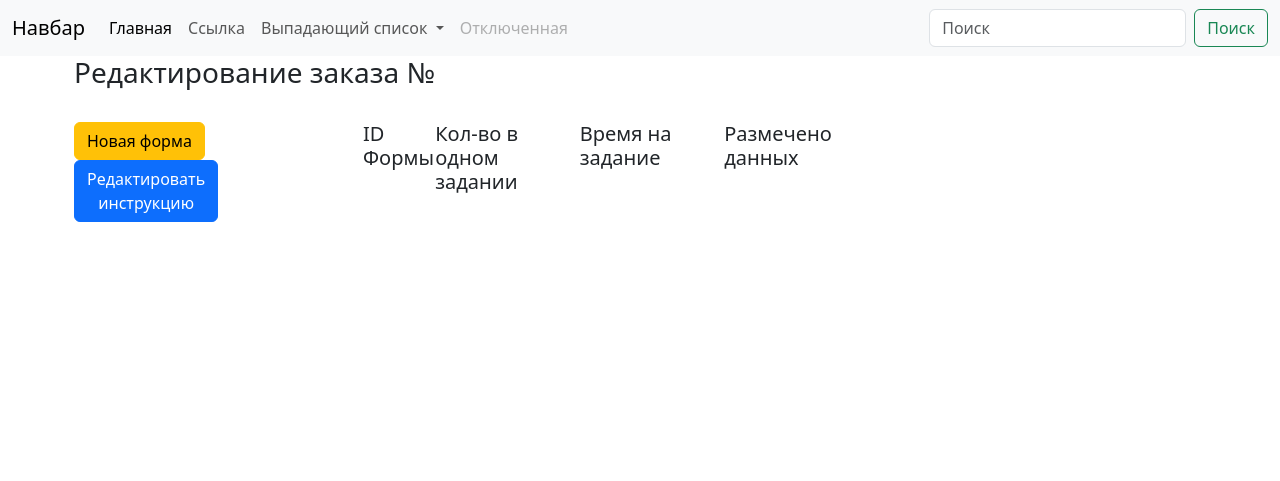
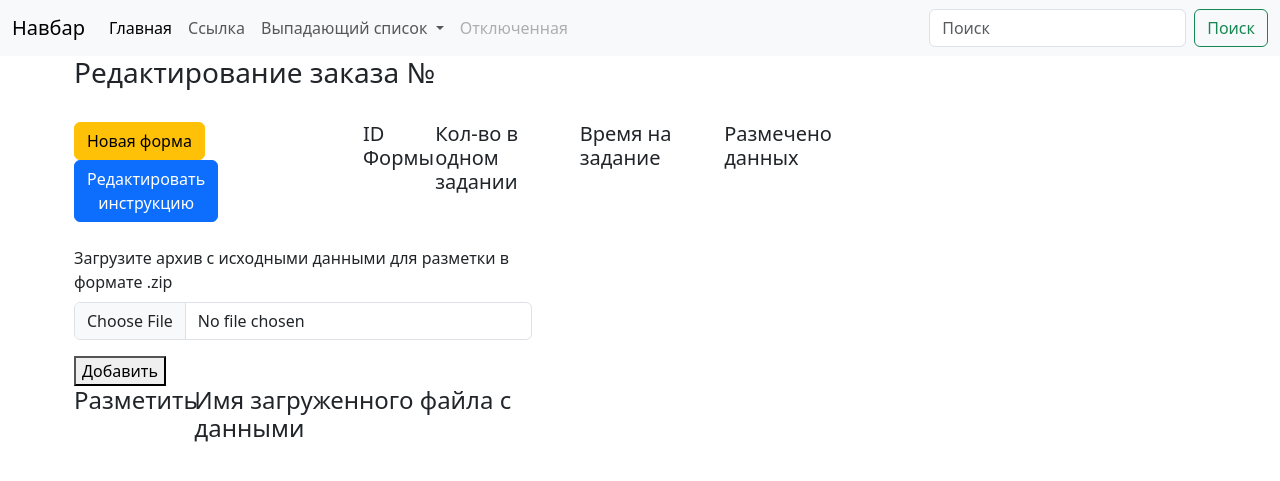
Before and after one commit to FrBarbarossa/KR_TRPS_Test, a Django app: template mysite/templates/polls/order.html in a window 1280 px wide. Shown: the top 481 px of the page. Run offline with Django 4.2, Linux system fonts and the light colour scheme; the template is opened without the code that fills it, so the values that code supplies are empty; some libraries are stand-ins or nearby versions.

Commit message:
zip uploading to order is done. status of data source?

```diff
--- a/mysite/polls/models.py
+++ b/mysite/polls/models.py
@@ -86,6 +86,7 @@ class Source(models.Model):
         ("VD", "Videos"),
     ]
     order = models.ForeignKey(Order, on_delete=models.CASCADE)
+    source_file_name = models.CharField(max_length=200)
     file_link = models.FileField(upload_to=user_directory_path)
     s_type = models.CharField(max_length=2, choices=TYPES)
     repeat_time_plan = models.PositiveSmallIntegerField()
--- a/mysite/templates/polls/order.html
+++ b/mysite/templates/polls/order.html
@@ -106,7 +106,18 @@
                             <h6>{{ value.duration }}</h6>
                         </div>
                         <div class="col-1">
-                            <h6>{{ value.answers }}</h6>
+                            <div class="row">
+                                <div class="col-auto">
+                                    <h6>{{ value.answers }}</h6>
+                                </div>
+                                <div class="col-auto">
+                                    <svg xmlns="http://www.w3.org/2000/svg" width="16" height="16" fill="currentColor"
+                                         class="bi bi-file-earmark-arrow-down" viewBox="0 0 16 16">
+                                        <path d="M8.5 6.5a.5.5 0 0 0-1 0v3.793L6.354 9.146a.5.5 0 1 0-.708.708l2 2a.5.5 0 0 0 .708 0l2-2a.5.5 0 0 0-.708-.708L8.5 10.293V6.5z"/>
+                                        <path d="M14 14V4.5L9.5 0H4a2 2 0 0 0-2 2v12a2 2 0 0 0 2 2h8a2 2 0 0 0 2-2zM9.5 3A1.5 1.5 0 0 0 11 4.5h2V14a1 1 0 0 1-1 1H4a1 1 0 0 1-1-1V2a1 1 0 0 1 1-1h5.5v2z"/>
+                                    </svg>
+                                </div>
+                            </div>
                         </div>
                         <div class="col-auto">
                             {% if value.is_active %}
@@ -123,7 +134,39 @@
                 {% endfor %}
             </div>
         </div>
+        <div class='row'>
+            <div class="col-5">
+                <form action="/polls/order/{{ order.id }}" method="post" enctype="multipart/form-data">
+                    {% csrf_token %}
 
+                    <div class="form-error"></div>
+
+                    <div class="mb-3">
+                        <label for="formFile" class="form-label">Загрузите архив с исходными данными для разметки в формате .zip</label>
+                        <input class="form-control" type="file" id="formFile" name="myFile">
+                    </div>
+                    <button type="submit">Добавить</button>
+                </form>
+            </div>
+        </div>
+        <div class="row">
+            <div class="col-1 me-4">
+                <h4>Разметить</h4>
+            </div>
+            <div class="col-4">
+                <h4>Имя загруженного файла с данными</h4>
+            </div>
+        </div>
+        {% for source in sources %}
+            <div class="row">
+                <div class="col-1 me-4">
+
+                </div>
+                <div class="col-4">
+                    <h5>{{ source.source_file_name }}</h5>
+                </div>
+            </div>
+        {% endfor %}
 
         <form method="post">
             <div class="modal fade" id="staticBackdrop" data-bs-backdrop="static" data-bs-keyboard="false" tabindex="-1"
```
Also changed, not shown: mysite/polls/views.py (+25 -2 lines), mysite/polls/migrations/0022_source_source_file_name.py (added).
